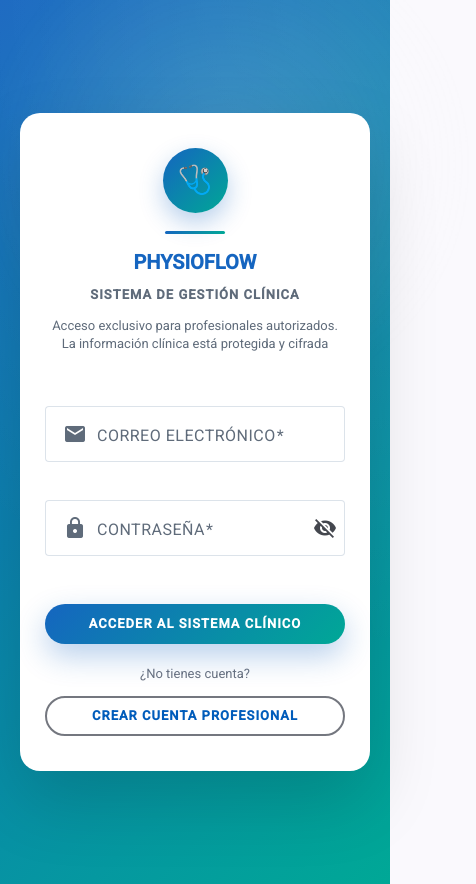
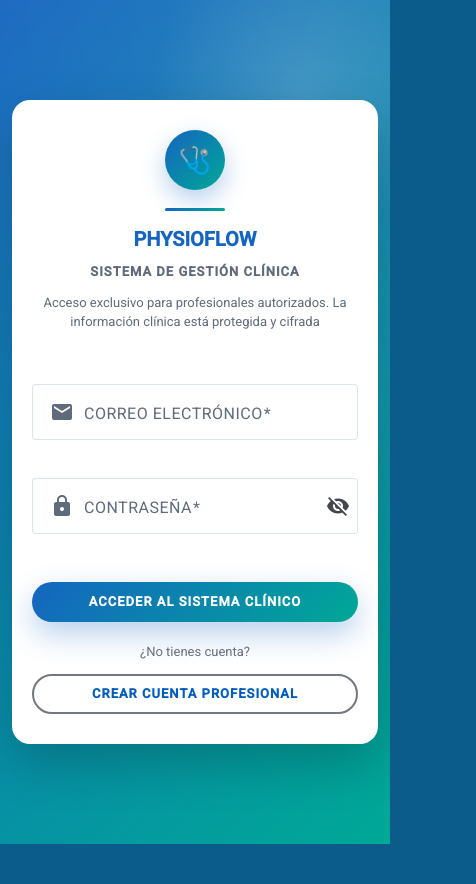
Before and after one commit to Daniel-10806/physioflow-frontend, an Angular app: page /login in a window 390 px wide. Shown: the whole page, 476 px wide, since content can reach past the window. After the commit the page ends 844 px from the top, so only its background shows below. Built offline with nearby package versions, Linux system fonts and the light colour scheme.

Commit message:
feat(physioflow): update

```diff
--- a/src/app/features/auth/login/login.component.scss
+++ b/src/app/features/auth/login/login.component.scss
@@ -1,23 +1,41 @@
 .login-container {
-    min-height: 100vh;
+
+    width: 100%;
+    height: 100dvh;
+    min-height: 100dvh;
+
     display: flex;
-    padding: 20px;
     justify-content: center;
     align-items: center;
+
+    padding: 16px;
+
     background: linear-gradient(135deg, #1565C0, #00A896);
+
     position: relative;
+
+    overflow: hidden;
 }
 
 .login-container::before {
     content: "";
+
     position: absolute;
-    width: 500px;
-    height: 500px;
+
+    width: 400px;
+    height: 400px;
+
+    max-width: 80vw;
+    max-height: 80vw;
+
     background: radial-gradient(circle,
             rgba(255, 255, 255, 0.15),
             transparent 70%);
-    top: -100px;
-    right: -100px;
+
+    top: -80px;
+    right: -80px;
+
+    pointer-events: none;
     animation: floatBackground 12s ease-in-out infinite alternate;
 }
 
@@ -40,13 +58,22 @@
 }
 
 .login-card {
+
     width: 100%;
     max-width: 420px;
-    padding: 50px 45px;
-    border-radius: 28px;
+
+    padding: 40px 30px;
+
+    border-radius: 24px;
+
     background: white;
-    box-shadow: 0 30px 70px rgba(0, 0, 0, 0.15);
+
+    box-shadow: 0 20px 50px rgba(0, 0, 0, 0.2);
+
     z-index: 2;
+
+    max-height: 95dvh;
+    overflow-y: auto;
 }
 
 .brand {
@@ -223,15 +250,25 @@
 /* MOBILE */
 @media (max-width: 600px) {
 
+    .login-container {
+        padding: 12px;
+        align-items: center;
+    }
+
     .login-card {
-        padding: 35px 25px;
-        border-radius: 20px;
+        padding: 30px 20px;
+
+        border-radius: 18px;
+
+        max-height: 96dvh;
     }
 
     .logo-circle {
-        width: 65px;
-        height: 65px;
-        font-size: 28px;
+
+        width: 60px;
+        height: 60px;
+
+        font-size: 26px;
     }
 
     .brand h1 {
--- a/src/app/features/auth/register/register.component.scss
+++ b/src/app/features/auth/register/register.component.scss
@@ -2,18 +2,20 @@
 
 .auth-container {
 
-    min-height: 100vh;
+    width: 100%;
+    height: 100dvh;
+    min-height: 100dvh;
 
     display: flex;
     justify-content: center;
     align-items: center;
 
-    padding: 20px;
+    padding: 16px;
 
-    background:
-        linear-gradient(135deg, #1f6fb2, #1db9a5);
+    background: linear-gradient(135deg, #1f6fb2, #1db9a5);
 
     position: relative;
+
     overflow: hidden;
 }
 
@@ -36,13 +38,17 @@
     width: 100%;
     max-width: 430px;
 
-    padding: 2.5rem;
+    padding: 2rem;
 
     border-radius: 24px;
 
     text-align: center;
 
-    background: rgba(255, 255, 255, 0.97);
+    max-height: 95dvh;
+
+    overflow-y: auto;
+
+    background: white;
 
     backdrop-filter: blur(8px);
 
--- a/src/styles.scss
+++ b/src/styles.scss
@@ -253,3 +253,20 @@ body {
 ::ng-deep .cdk-overlay-backdrop {
   backdrop-filter: blur(3px);
 }
+
+html,
+body {
+  height: 100%;
+  margin: 0;
+  padding: 0;
+  overflow-x: hidden;
+  background: #0b5c8a;
+}
+
+* {
+  box-sizing: border-box;
+}
+
+body {
+  background: linear-gradient(135deg, #1565C0, #00A896);
+}
```
